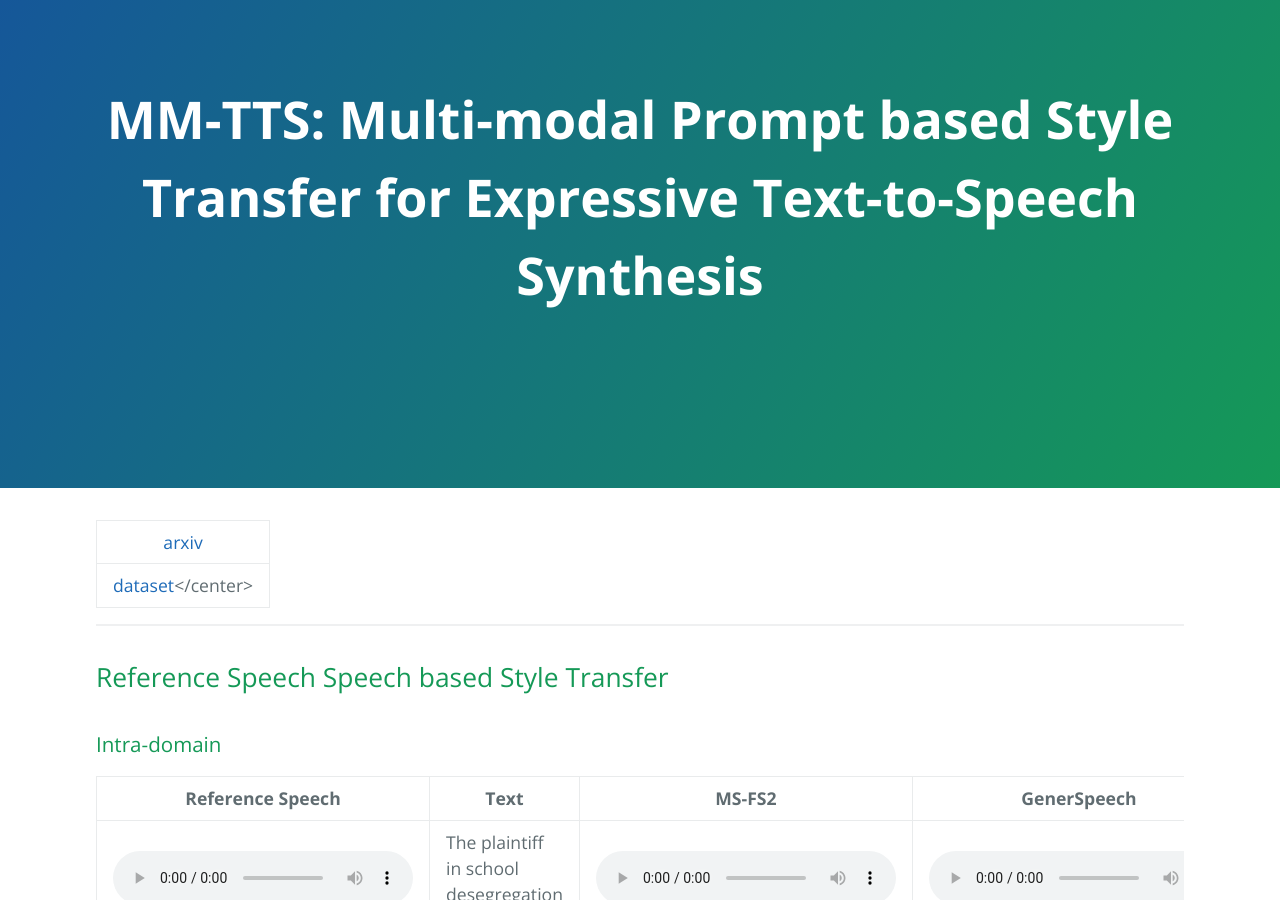
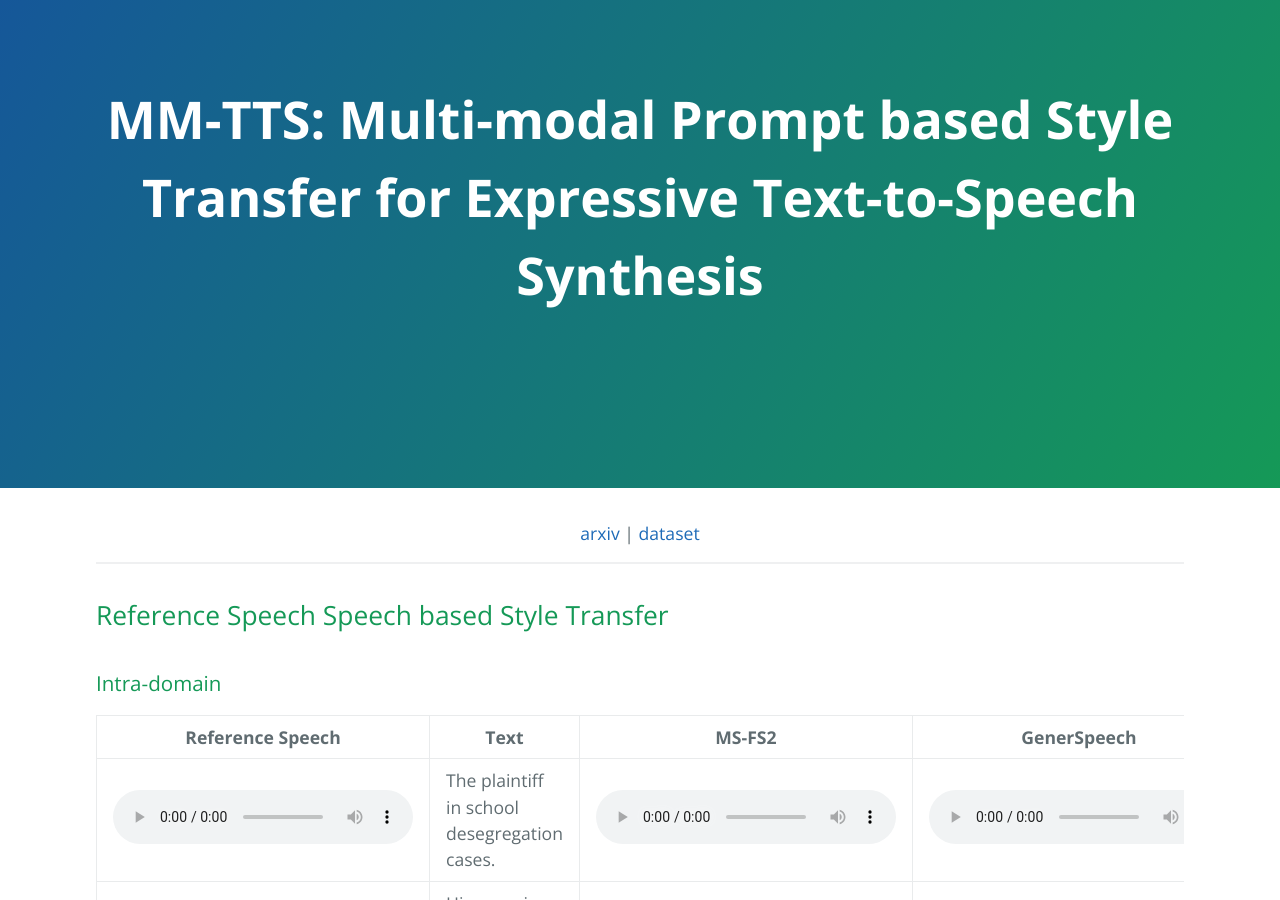
Before and after one commit to Multimodal-TTS/Multimodal-TTS.github.io, a Jekyll site: the page built from index.md, in a window 1280 px wide and 900 px high. Built offline with Jekyll 4.4.1, drawn with Linux system fonts in a browser that asks for light colours; our own code applies the rules of GitHub Pages for plain Markdown files; the repository's description, which GitHub fills in, is left out.

Commit message:
Update index.md

```diff
--- a/index.md
+++ b/index.md
@@ -1,6 +1,6 @@
 
-| <center><a href="http://arxiv.org/pdf/">arxiv</a> |
-<a href="https://drive.google.com/drive/folders/1zohaAIMEK6Wx23v00nyu7z7auD8f0V08?usp=drive_link">dataset</a></center> |
+ <center><a href="http://arxiv.org/pdf/">arxiv</a> |
+<a href="https://drive.google.com/drive/folders/1zohaAIMEK6Wx23v00nyu7z7auD8f0V08?usp=drive_link">dataset</a></center>
 
 ---
 
```
